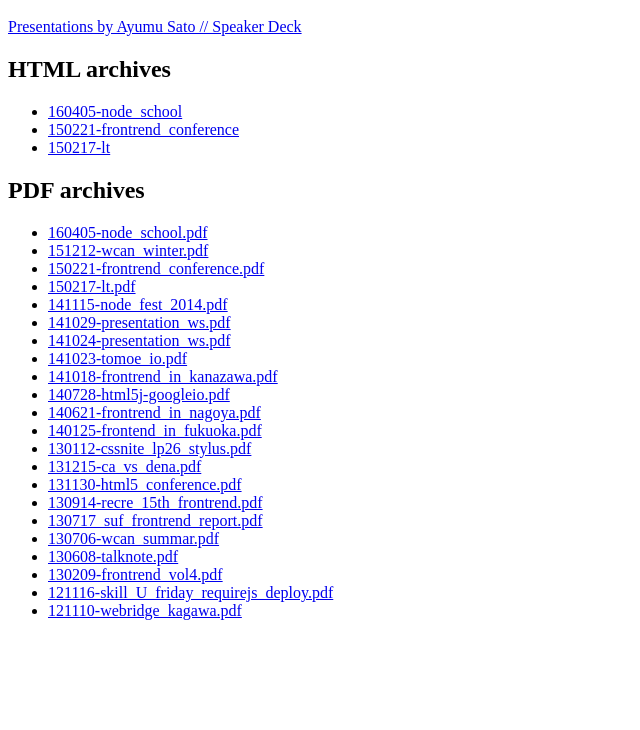
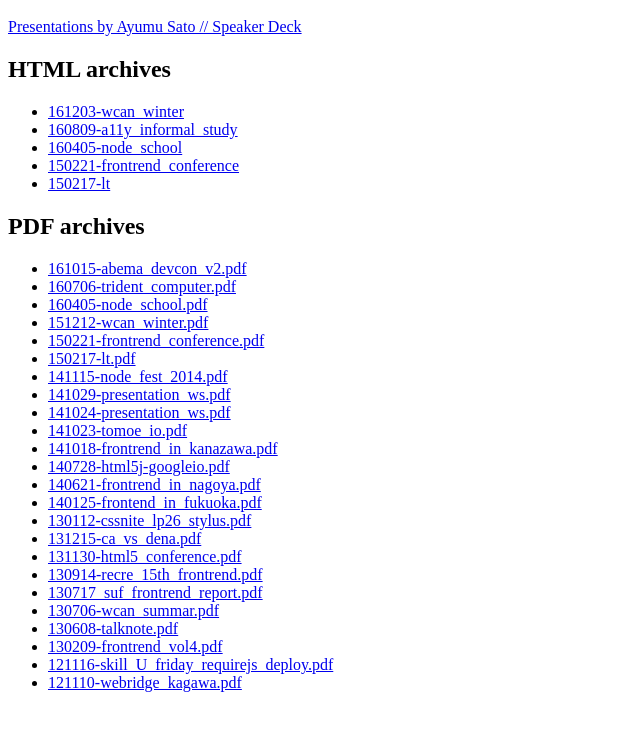
Before and after one commit to ahomu/s, a plain HTML site: page index.html in a window 1280 px wide. Shown: the part 48-778 px from the top of the page, without its empty margins (0-640 px from the left). Drawn offline with Linux system fonts and the light colour scheme.

Commit message:
update index

```diff
--- a/index.html
+++ b/index.html
@@ -11,6 +11,8 @@
 </p>
 <h2>HTML archives</h2>
 <ul>
+  <li><a href="161203-wcan_winter/">161203-wcan_winter</a></li>
+  <li><a href="160809-a11y_informal_study/">160809-a11y_informal_study</a></li>
   <li><a href="160405-node_school/">160405-node_school</a></li>
   <li><a href="150221-frontrend_conference/">150221-frontrend_conference</a></li>
   <li><a href="150217-lt/">150217-lt</a></li>
@@ -18,6 +20,8 @@
 
 <h2>PDF archives</h2>
 <ul>
+  <li><a href="161015-abema_devcon_v2.pdf">161015-abema_devcon_v2.pdf</a></li>
+  <li><a href="160706-trident_computer.pdf">160706-trident_computer.pdf</a></li>
   <li><a href="160405-node_school.pdf">160405-node_school.pdf</a></li>
   <li><a href="151212-wcan_winter.pdf">151212-wcan_winter.pdf</a></li>
   <li><a href="150221-frontrend_conference.pdf">150221-frontrend_conference.pdf</a></li>
```
